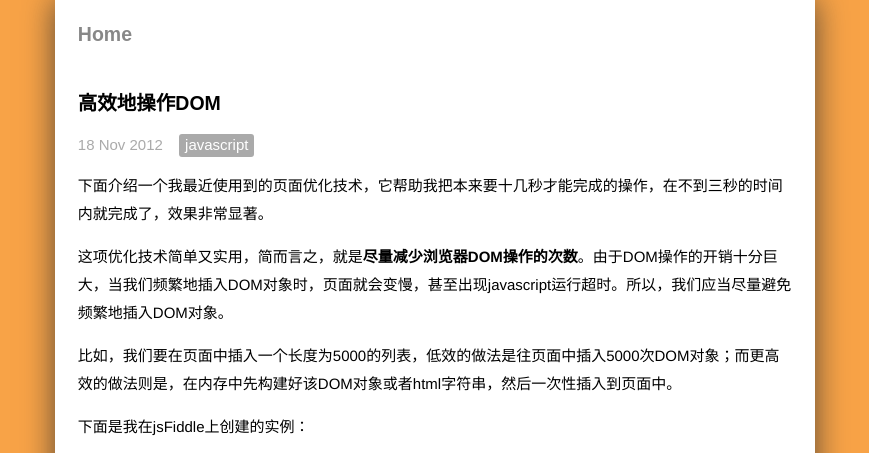
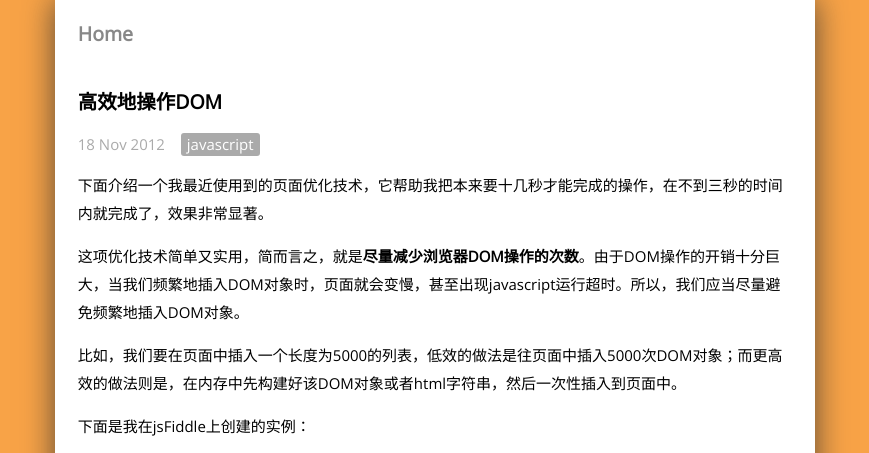
Before and after one commit to fuqcool/fuqcool.github.io, a Jekyll site: the page built from _posts/2012-11-18-high-performance-js-dom-operation.md, in a window 1280 px wide. Shown: the top 453 px of the page, without its empty margins (205-1074 px from the left). Built offline with Jekyll 4.4.1, drawn with Linux system fonts in a browser that asks for light colours; Markdown is read by kramdown in place of the engine named in the settings; comment, search, counter and statistics services are not loaded; grey boxes are pictures that could not be loaded.

Commit message:
changed font to 'Open Sans'

```diff
--- a/_layouts/default.html
+++ b/_layouts/default.html
@@ -8,6 +8,7 @@
     <title>{{ page.title }}</title>
 
     <link rel="icon" href="http://www.gravatar.com/avatar/a6f86f86b2c73df44b799a138c9ad3c9?s=16">
+    <link href="http://fonts.googleapis.com/css?family=Open+Sans" rel="stylesheet" type="text/css">
 
     <!-- syntax highlighting CSS -->
     <link rel="stylesheet" href="/css/syntax.css">
--- a/css/main.css
+++ b/css/main.css
@@ -14,7 +14,7 @@
 
 body {
   background-color: #F8A347;
-  font-family: Arial, sans-serif;
+  font-family: 'Open Sans', Arial, sans-serif;
   font-size: 15px;
   text-align: center;
   width: 80%;
@@ -41,7 +41,6 @@
 p {
     margin: 1em 0;
     font-size: 1em;
-    font-family: Helvetica, Arial, sans-serif;
     line-height: 28px;
     word-spacing: 0.1em;
 }
```
